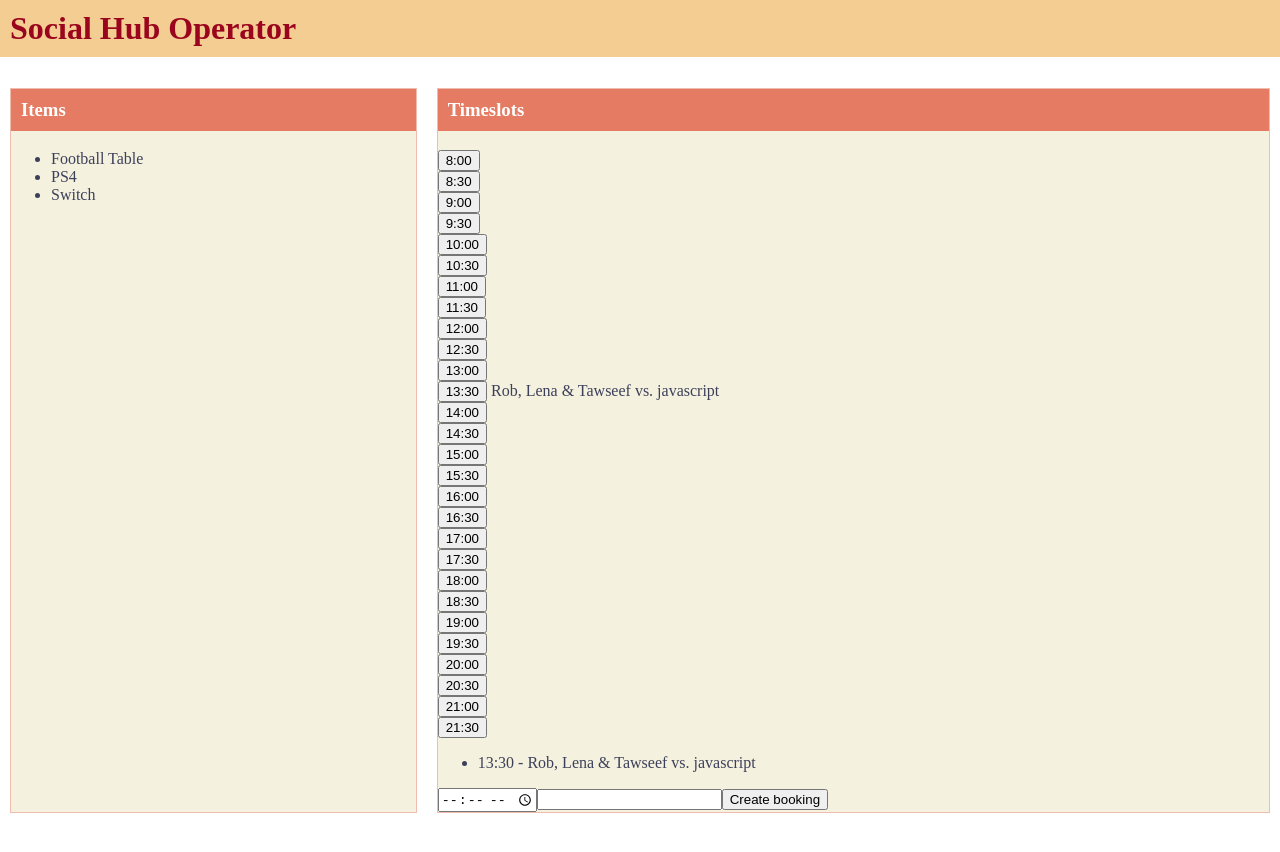
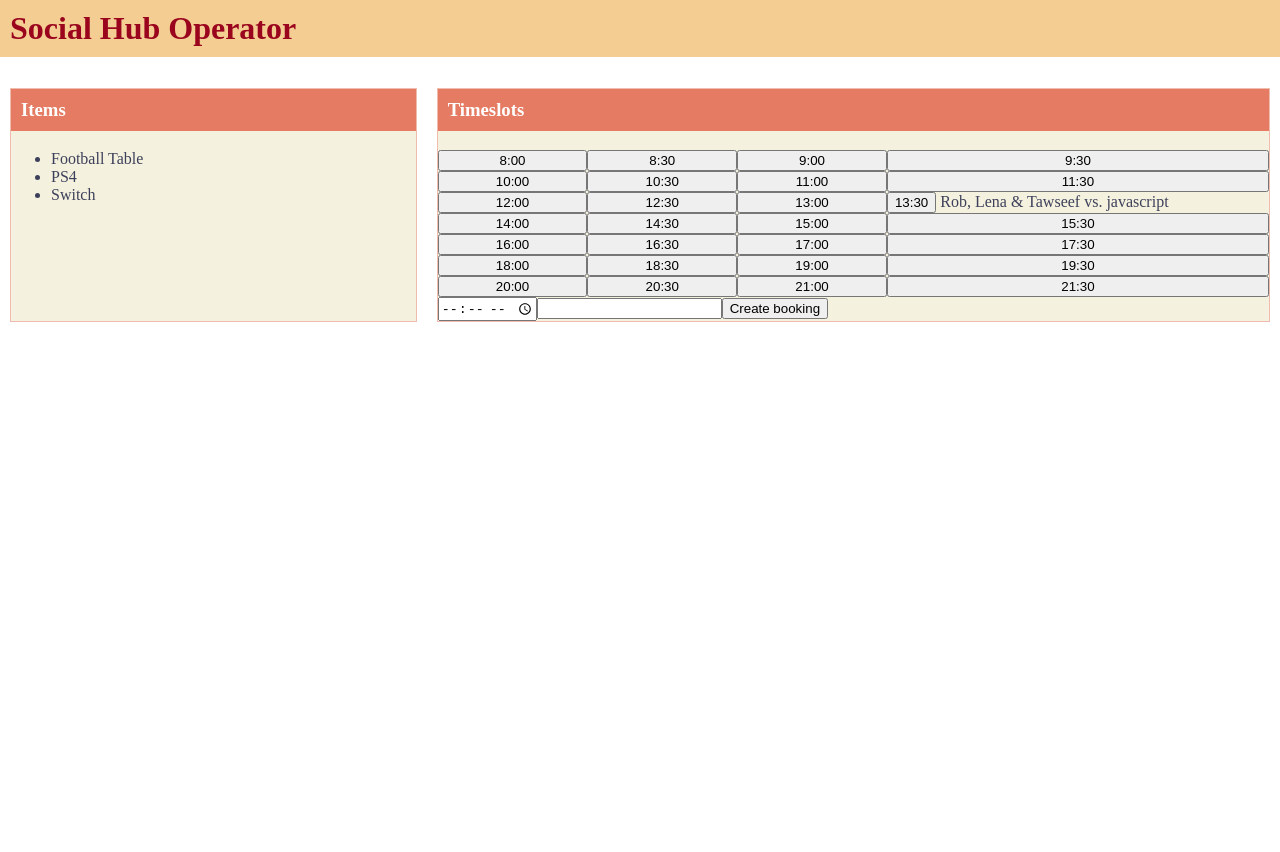
Before and after one commit to bobrippling/foosball-bot, a React (Create React App) app: page / in a window 1280 px wide. Shown: the top 852 px of the page. Built offline with nearby package versions, Linux system fonts and the light colour scheme.

Commit message:
Remove bookings, show via timeslots

```diff
--- a/src/App.css
+++ b/src/App.css
@@ -18,6 +18,14 @@
     grid-area: timeslots;
 }
 
+.booking {
+    display: grid;
+    grid-template-areas: "timeslot timeslot timeslot timeslot";
+}
+
+.booking > * {
+    grid-area: "timeslot";
+}
 
 .header {
     background: rgb(244, 205, 147);
--- a/src/App.jsx
+++ b/src/App.jsx
@@ -1,7 +1,6 @@
 import React, { useState } from "react";
 import { Items } from "./Items.jsx";
 import { Timetable } from "./Timetable.jsx";
-import { Bookings } from "./Bookings.jsx";
 import { AddBooking } from "./AddBooking.jsx";
 import './App.css';
 
@@ -15,7 +14,6 @@ export const App = () => {
         </div>
         <div className="timeslots section">
           <Timetable />
-          <Bookings />
           <AddBooking />
         </div>
       </div>
--- a/src/Bookings.jsx
+++ /dev/null
@@ -1,25 +0,0 @@
-import React from "react";
-import { useBookings } from "./bookings";
-import { LoadingSpinner } from "./LoadingSpinner.jsx";
-
-export const Bookings = () => {
-  const { isLoading, data: bookings } = useBookings();
-
-  return (
-    <div>
-      {isLoading ? (
-        <LoadingSpinner />
-      ) : (
-        <ul>
-          {bookings.map((game, i) => <Booking game={game} key={i} />)}
-        </ul>
-      )}
-    </div>
-  );
-}
-
-const Booking = ({ game }) => (
-  <li>
-    {game.time.format()} - {game.name}
-  </li>
-)
--- a/src/Timetable.jsx
+++ b/src/Timetable.jsx
@@ -1,3 +1,4 @@
+import { LoadingSpinner } from "./LoadingSpinner.jsx";
 import { useBookings } from "./bookings";
 import { Time } from "./time"
 
@@ -22,17 +23,27 @@ export const Timetable = () => {
         return null;
     };
 
+    const Timeslots = () => (
+        times.map((time, i) => {
+            const title = bookingTitle(time);
+
+            return title ? (
+                <div key={i}>
+                    <button type="button">{time}</button>
+                    {" "}
+                    <span>{title}</span>
+                </div>
+            ) : (
+                <button type="button" key={i}>{time}</button>
+            )
+        })
+    );
+
     return (
         <>
             <h3 className="title">Timeslots</h3>
-            <div>
-                {times.map((time, i) => (
-                    <div key={i}>
-                        <button type="button">{time}</button>
-                        {" "}
-                        <span>{bookingTitle(time)}</span>
-                    </div>
-                ))}
+            <div className="booking">
+            {isLoading ? <LoadingSpinner /> : <Timeslots />}
             </div>
         </>
     )
```
